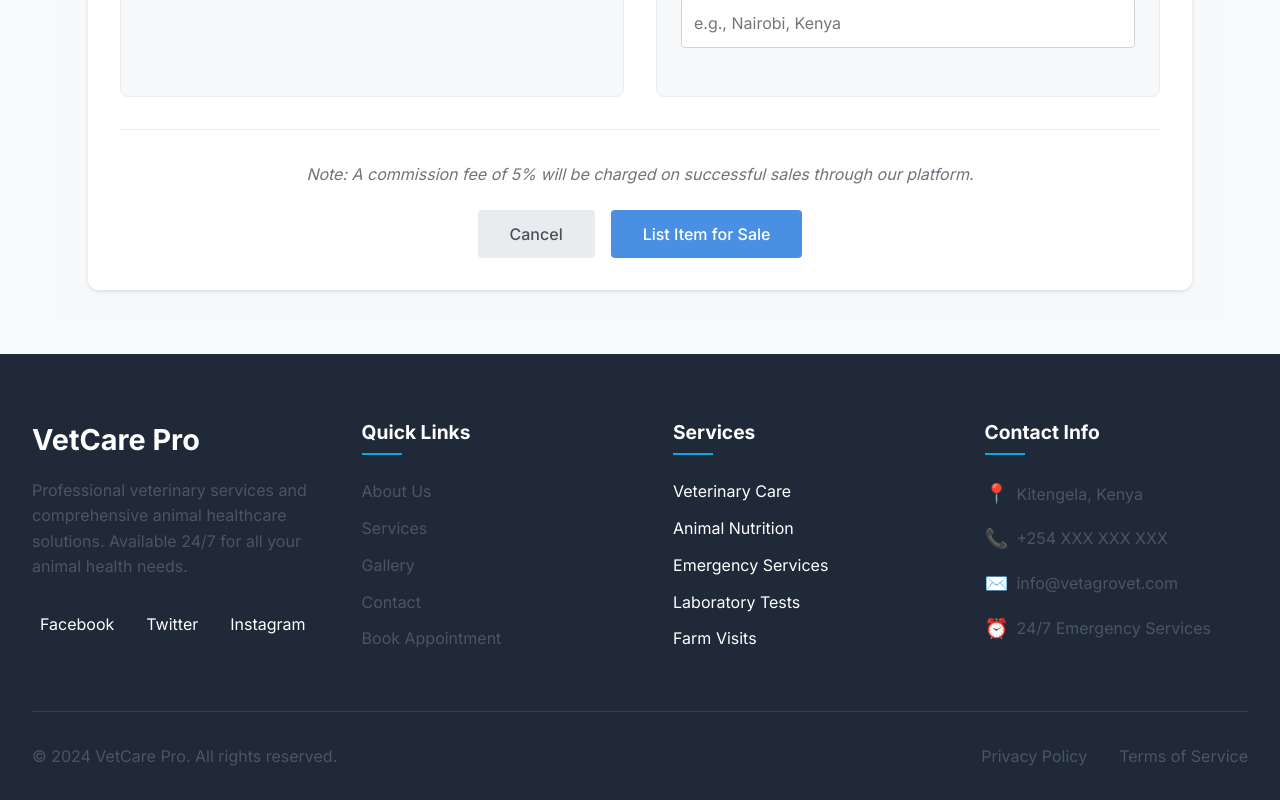
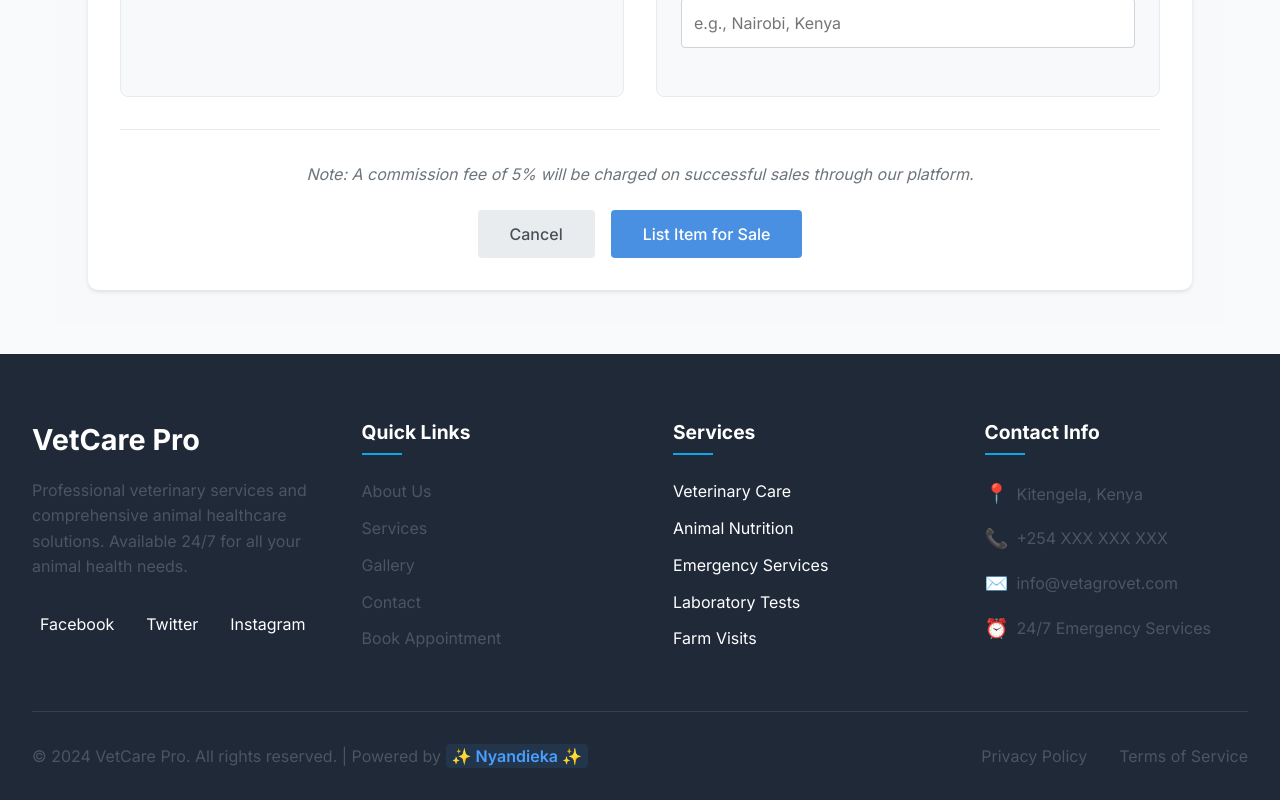
Before and after one commit to Nyandiekahh/Vet-Ken, a React (Create React App) app: page /shop/sell in a window 1280 px wide. Shown: the part 2030-2830 px from the top of the page. Built offline with nearby package versions, Linux system fonts and the light colour scheme.

Commit message:
Updates Footer

```diff
--- a/package.json
+++ b/package.json
@@ -3,6 +3,7 @@
   "version": "0.1.0",
   "private": true,
   "dependencies": {
+    "@react-google-maps/api": "^2.20.3",
     "@testing-library/jest-dom": "^5.17.0",
     "@testing-library/react": "^13.4.0",
     "@testing-library/user-event": "^13.5.0",
--- a/src/components/layout/Footer/Footer.module.css
+++ b/src/components/layout/Footer/Footer.module.css
@@ -147,3 +147,24 @@
       text-align: center;
     }
   }
+
+  .poweredBy {
+    font-size: 0.9em;
+    color: #666;
+  }
+
+  .poweredByLink {
+    color: #4a9eff;
+    font-weight: 600;
+    text-decoration: none;
+    padding: 2px 6px;
+    border-radius: 4px;
+    transition: all 0.3s ease;
+    background: rgba(74, 158, 255, 0.1);
+  }
+
+  .poweredByLink:hover {
+    background: rgba(74, 158, 255, 0.2);
+    color: #5db9ff;
+    transform: translateY(-1px);
+  }
--- a/src/components/layout/Footer/Footer.tsx
+++ b/src/components/layout/Footer/Footer.tsx
@@ -70,7 +70,15 @@ const Footer = () => {
 
         <div className={styles.bottom}>
   <div className={styles.copyright}>
-            © {currentYear} VetCare Pro. All rights reserved.
+    © {currentYear} VetCare Pro. All rights reserved. | Powered by{' '}
+    <a
+      href="https://nyandiekahh.github.io/"
+      target="_blank"
+      rel="noopener noreferrer"
+      className={styles.poweredByLink}
+    >
+      ✨ Nyandieka ✨
+    </a>
   </div>
   <div className={styles.bottomLinks}>
     <Link to="/privacy">Privacy Policy</Link>
```
Also changed, not shown: src/components/Map/Map.tsx (added, +36 -0 lines), 1 other file (tests, documents, lock files or other folders). Lines whose indentation alone changed are shown as unchanged.
